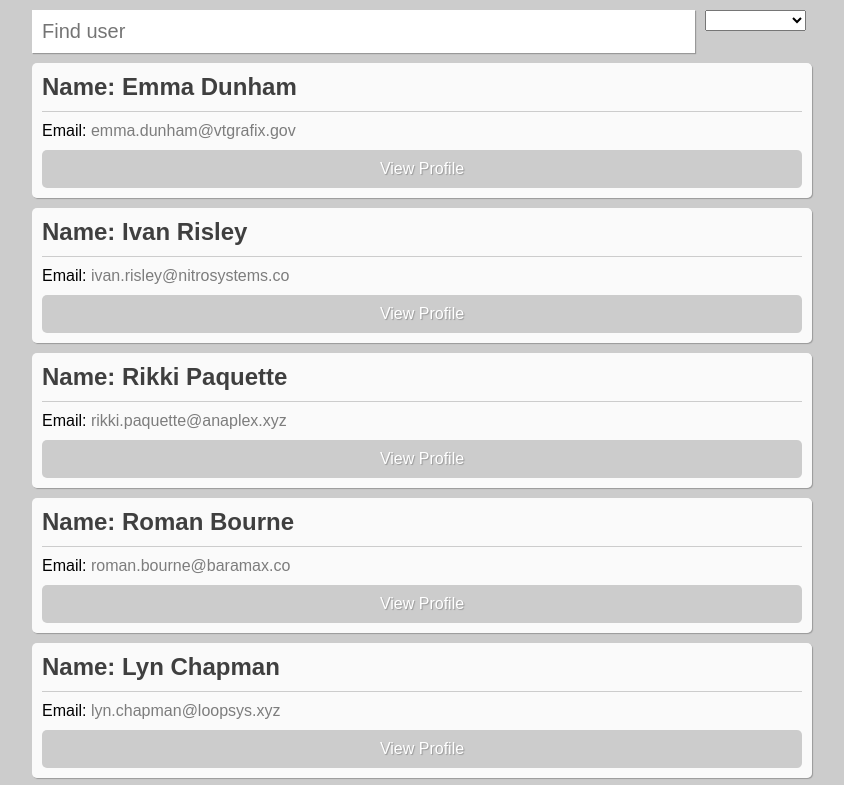
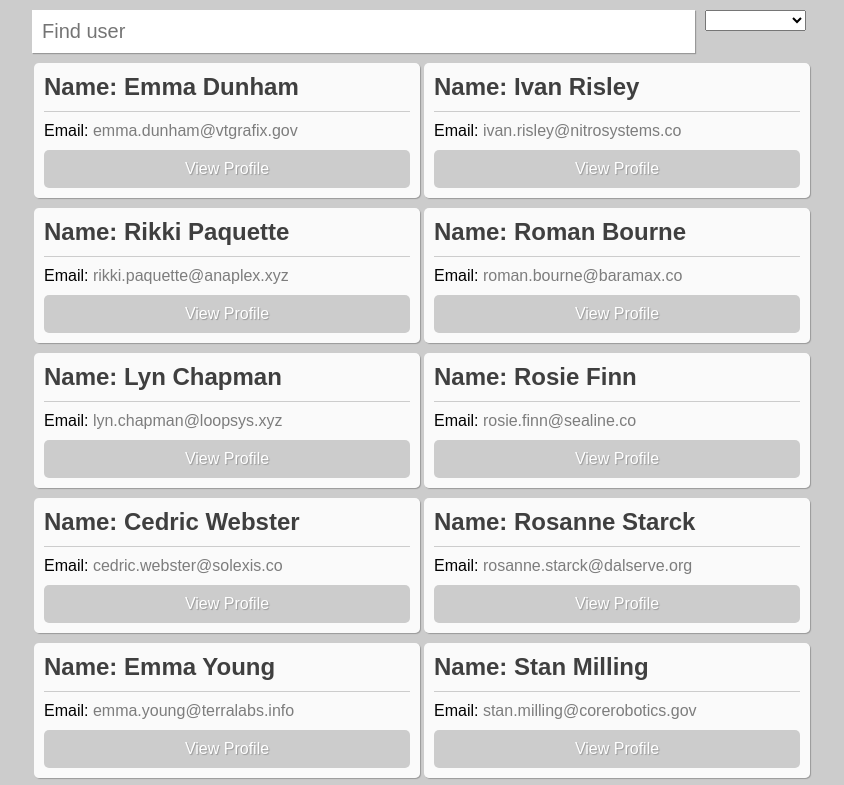
Before and after one commit to jacquesuys/beautyfix, a website: page public/index.html in a window 1280 px wide. Shown: the top 785 px of the page, without its empty margins (218-1062 px from the left). Drawn offline with nearby package versions, Linux system fonts and the light colour scheme; some packages are replaced by stand-ins of ours; files that its build step writes are made by us from their sources.

Commit message:
two column for large viewport

```diff
--- a/public/sass/style.scss
+++ b/public/sass/style.scss
@@ -52,7 +52,7 @@ a {
 }
 
 .search {
-	@include clearfix;
+  @include clearfix();
 }
 
 input[name="search"],
@@ -110,8 +110,14 @@ label {
 
 .users {
 
+  @media all and (min-width: $bp-med) {
+    width: 50%;
+    float: left;
+    padding: 0 2px;
+  }
+
   &:nth-child {
-		@include clearfix;
+    @include clearfix();
   }
 
   h2 {
```
Lines whose indentation alone changed are shown as unchanged.
